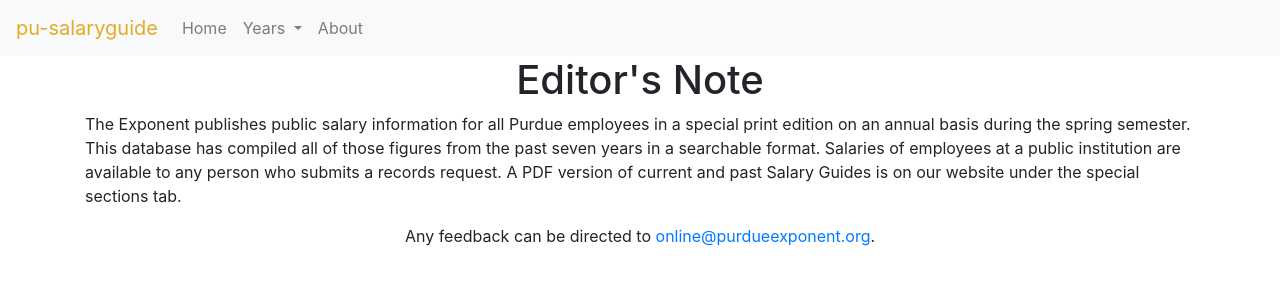
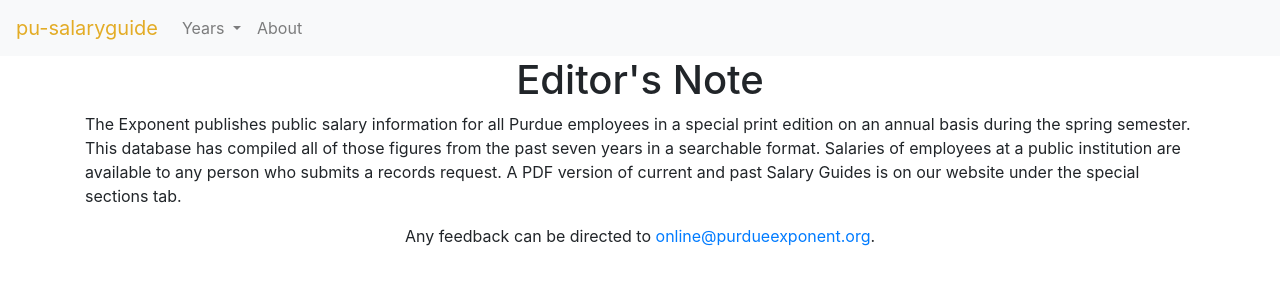
Before and after one commit to fatcat2/sturdy-pancake, a Flask app: page /about in a window 1280 px wide. Shown: the top 300 px of the page. Run offline with Flask 2, Linux system fonts and the light colour scheme; some libraries are stand-ins or nearby versions.

Commit message:
Changes to links

```diff
--- a/templates/base.html
+++ b/templates/base.html
@@ -40,15 +40,12 @@
   </head>
   <body>
     <nav class="navbar navbar-expand-lg navbar-light bg-light">
-      <a class="navbar-brand" href="#">pu-salaryguide</a>
+      <a class="navbar-brand" href="/">pu-salaryguide</a>
       <button class="navbar-toggler" type="button" data-toggle="collapse" data-target="#navbarNavDropdown" aria-controls="navbarNavDropdown" aria-expanded="false" aria-label="Toggle navigation">
         <span class="navbar-toggler-icon"></span>
       </button>
       <div class="collapse navbar-collapse" id="navbarNavDropdown">
         <ul class="navbar-nav">
-          <li class="nav-item">
-            <a class="nav-link" href="/">Home <span class="sr-only">(current)</span></a>
-          </li>
           <li class="nav-item dropdown">
             <a class="nav-link dropdown-toggle" href="#" id="navbarDropdownMenuLink" role="button" data-toggle="dropdown" aria-haspopup="true" aria-expanded="false">
               Years
```
